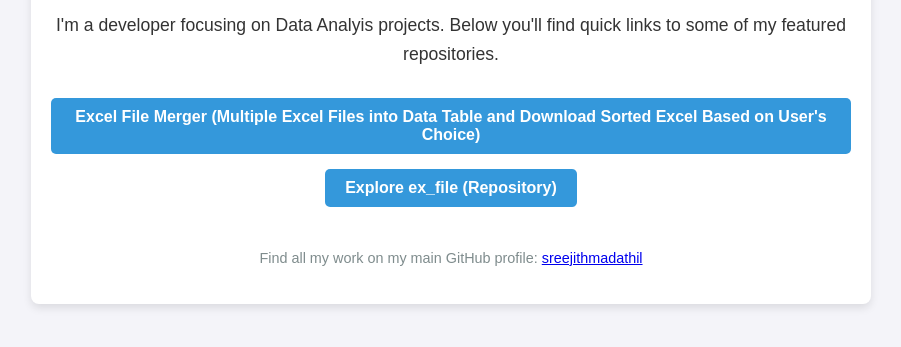
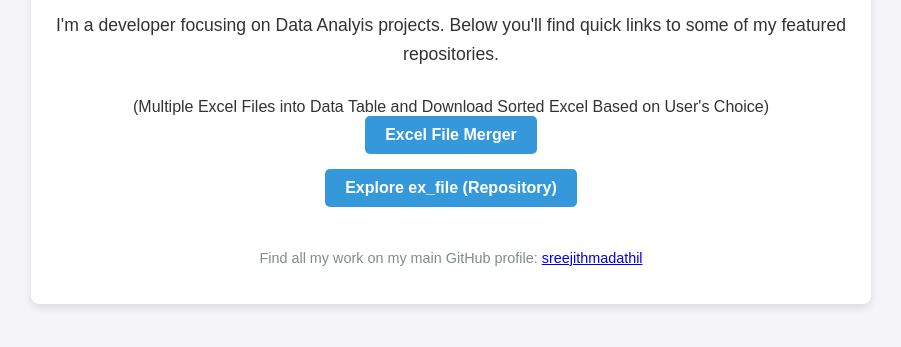
Before and after one commit to sreejithmadathil/sreejithmadathil.github.io, a plain HTML site: page index.html in a window 1280 px wide. Shown: the part 149-496 px from the top of the page, without its empty margins (189-1090 px from the left). Drawn offline with Linux system fonts and the light colour scheme.

Commit message:
Update index.html

```diff
--- a/index.html
+++ b/index.html
@@ -67,8 +67,9 @@
 
         <ul class="project-list">
             <li>
+                (Multiple Excel Files into Data Table and Download Sorted Excel Based on User's Choice)
                 <a href="https://sreejithmadathil.github.io/exmerger/" target="_blank">
-                    Excel File Merger (Multiple Excel Files into Data Table and Download Sorted Excel Based on User's Choice)
+                    Excel File Merger
                 </a>
             </li>
             <li>
```
